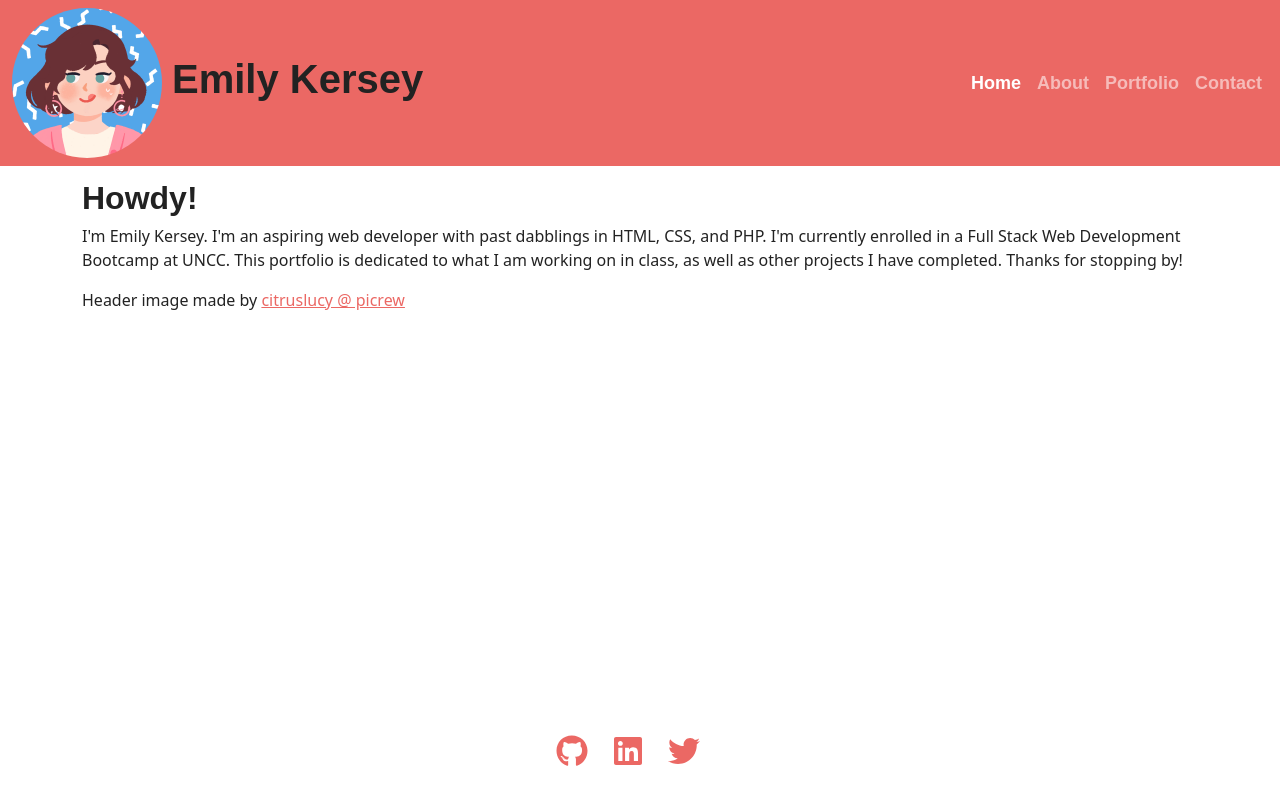
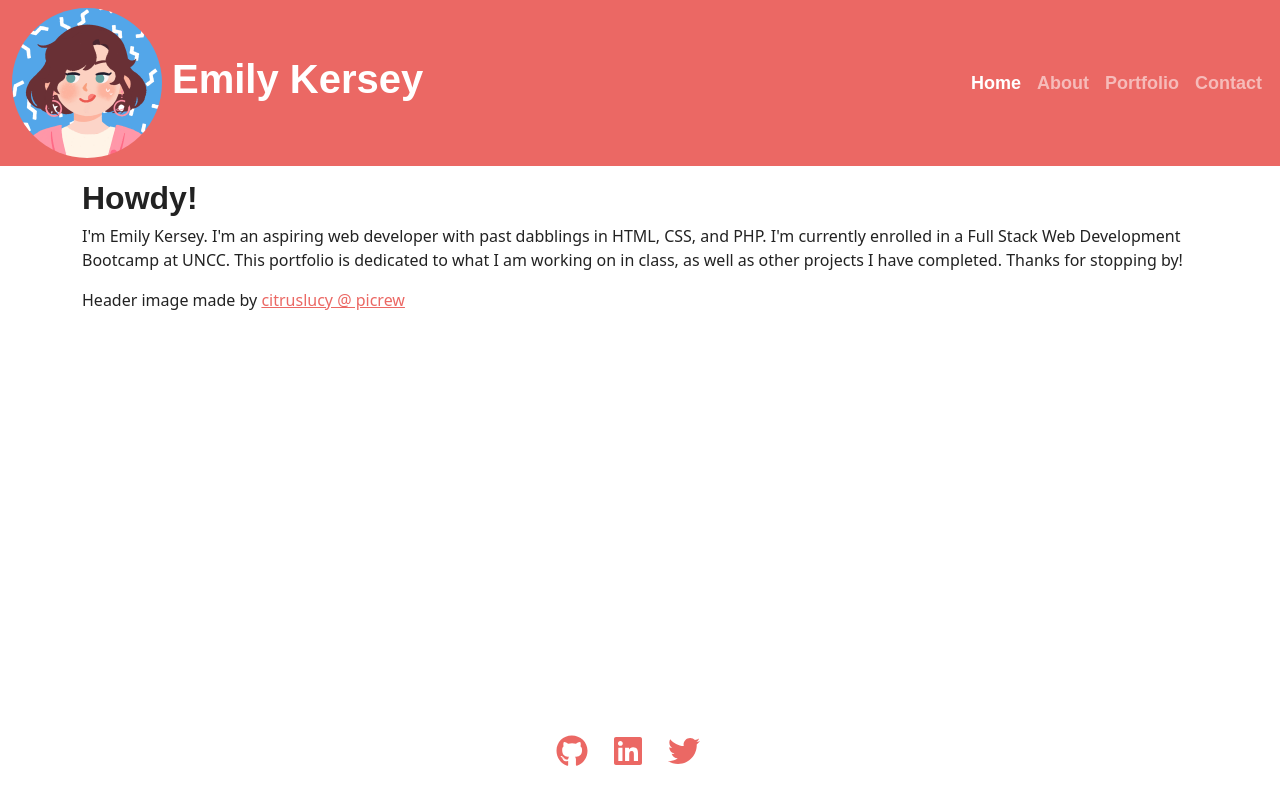
Before and after one commit to ekerseyc/portfolio-react, a React (Create React App) app: page / in a window 1280 px wide. Built offline with nearby package versions, Linux system fonts and the light colour scheme; a web font is replaced by a local one.

Commit message:
fixed header color

```diff
--- a/src/components/NavTabs.js
+++ b/src/components/NavTabs.js
@@ -9,7 +9,7 @@ function NavTabs({ currentPage, handlePageChange }) {
         <nav className='navbar navbar-expand-lg navbar-dark bg-primary'>
           <div className='container-fluid'>
               <img src={ProfilePic} style={{width: 150, height: 150, borderRadius: 150/ 2}} alt='' />
-              <h1 style={{paddingLeft: 10, paddingRight: 10}}>Emily Kersey</h1>
+              <h1 style={{paddingLeft: 10, paddingRight: 10, color: 'white'}}>Emily Kersey</h1>
             <button className='navbar-toggler' type='button' data-bs-toggle='collapse' data-bs-target='#navbarColor01' aria-controls='navbarColor01' aria-expanded='false' aria-label='Toggle navigation'>
               <span className='navbar-toggler-icon'></span>
             </button>
--- a/src/components/pages/About.js
+++ b/src/components/pages/About.js
@@ -16,7 +16,7 @@ export default function About() {
           I am currently playing Final Fantasy XIV Online, Noble Fates, Animal Crossing: New Horizons, and Rune Factory 5.
         </p>
         <p>
-          I am currently reading <i>Code Girls: The Untold Story of the American Women Code Breakers of World War II</i> by Liza Mundy.
+          I am currently reading <i>Code Girls: The Untold Story of the American Women Code Breakers of World War II</i> by Liza Mundy and a large assortment of webcomics.
         </p>
         <span className="fs-2 me-4">
         <a href='.../.../components/images/resume.pdf' style={{textDecoration: 'none'}}><FaPaperclip /> Resume.pdf</a>
```
